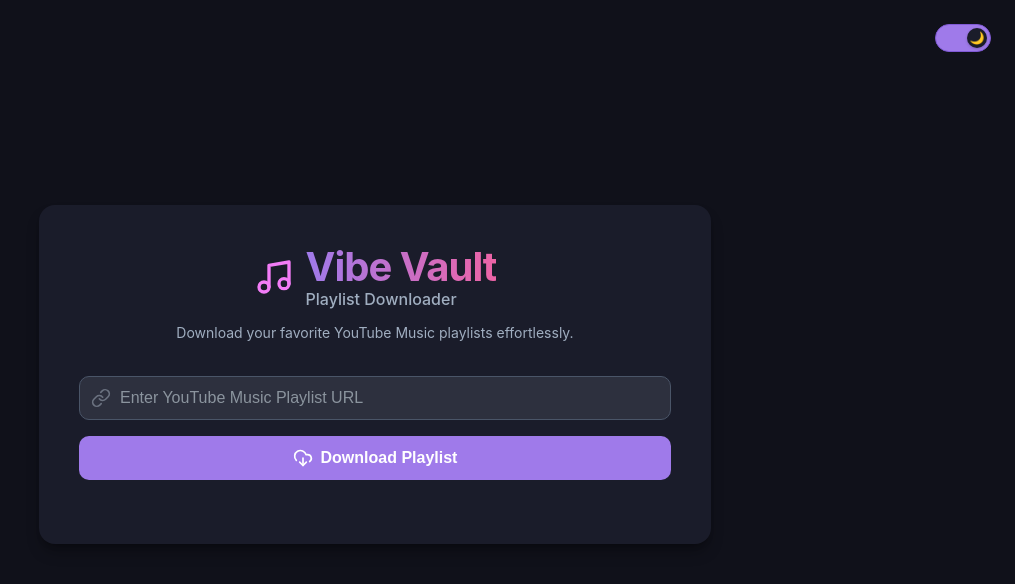
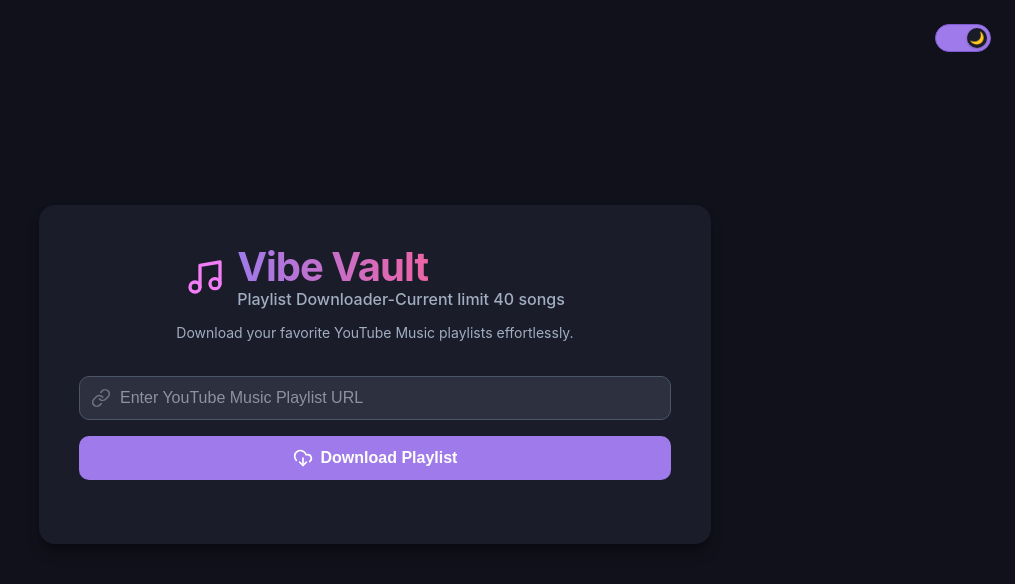
Before and after one commit to akasumitlamba/Vibe-Vault, a Flask app: page / in a window 1280 px wide. Shown: the top 584 px of the page, without its empty margins (265-1280 px from the left). Run offline with Flask 3, Linux system fonts and the light colour scheme.

Commit message:
Update index.html

```diff
--- a/templates/index.html
+++ b/templates/index.html
@@ -3,7 +3,7 @@
 <head>
     <meta charset="UTF-8">
     <meta name="viewport" content="width=device-width, initial-scale=1.0">
-    <title>TuneSync Downloader</title>
+    <title>Vibe Vault</title>
     <style>
         *, *::before, *::after { box-sizing: border-box; margin: 0; padding: 0; }
         html { scroll-behavior: smooth; }
@@ -447,7 +447,7 @@
                 <span class="icon icon-music" style="width: 2.5rem; height: 2.5rem;"></span>
                 <div class="header-title-block">
                     <h1>Vibe Vault</h1>
-                    <h3>Playlist Downloader</h3>
+                    <h3>Playlist Downloader-Current limit 40 songs</h3>
                 </div>
             </div>
             <p class="subtitle">Download your favorite YouTube Music playlists effortlessly.</p>
```
